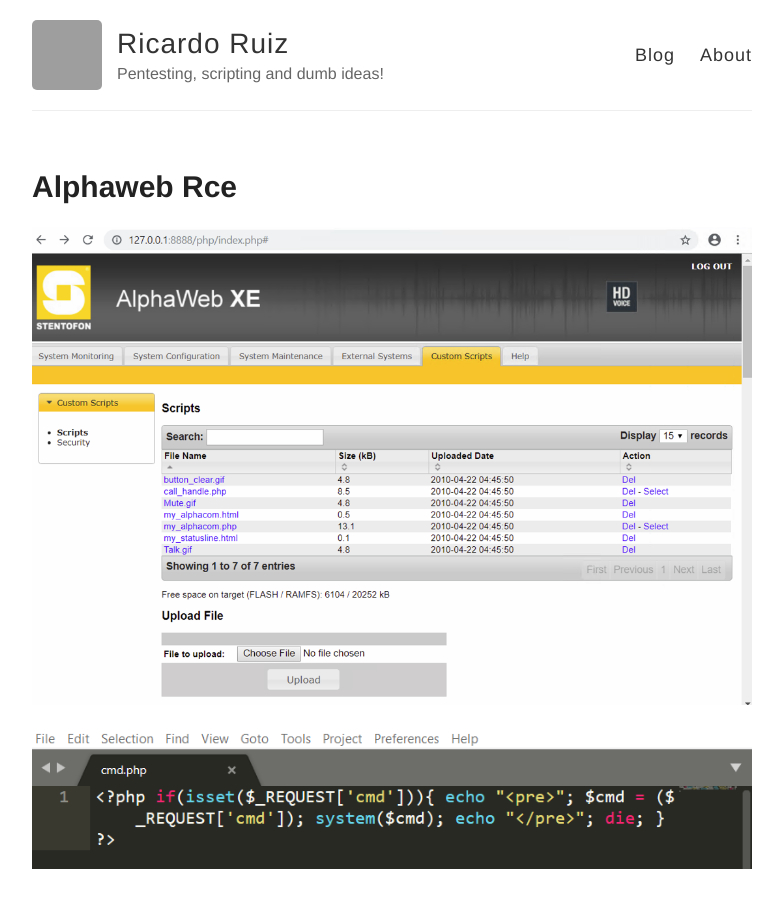
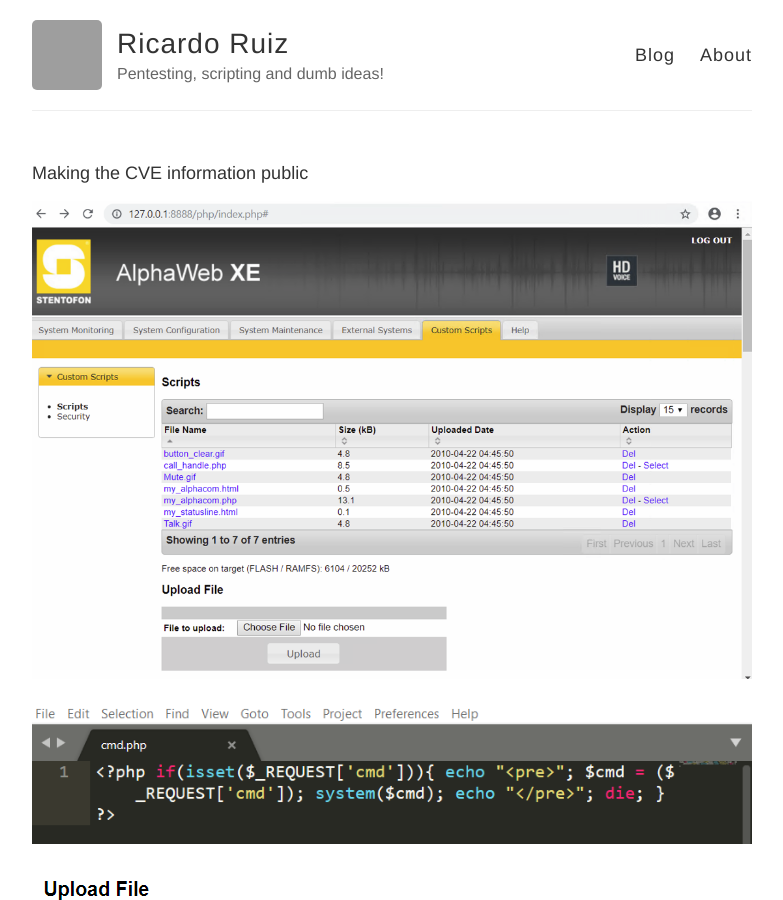
Before and after one commit to ricardojoserf/ricardojoserf.github.io, a Jekyll site: the page built from _posts/2021-9-9-alphaweb-rce.md, in a window 1280 px wide and 900 px high. Shown: the whole window, without its empty margins (248-1031 px from the left). Built offline with Jekyll 4.4.1, drawn with Linux system fonts in a browser that asks for light colours; our own code applies the rules of GitHub Pages for plain Markdown files; some of the changed text lies outside the part shown; grey boxes are pictures that could not be loaded.

Commit message:
Update 2021-9-9-alphaweb-rce.md

```diff
--- a/_posts/2021-9-9-alphaweb-rce.md
+++ b/_posts/2021-9-9-alphaweb-rce.md
@@ -1,3 +1,12 @@
+---
+layout: post
+title: CVE-2021-40845: AlphaWeb XE Authenticated RCE
+excerpt_separator: <!--more-->
+---
+
+Making the CVE information public
+
+<!--more-->
 
 ![img1](https://github.com/ricardojoserf/ricardojoserf.github.io/blob/master/images/alphaweb-rce/image1.png?raw=true)
 
```
